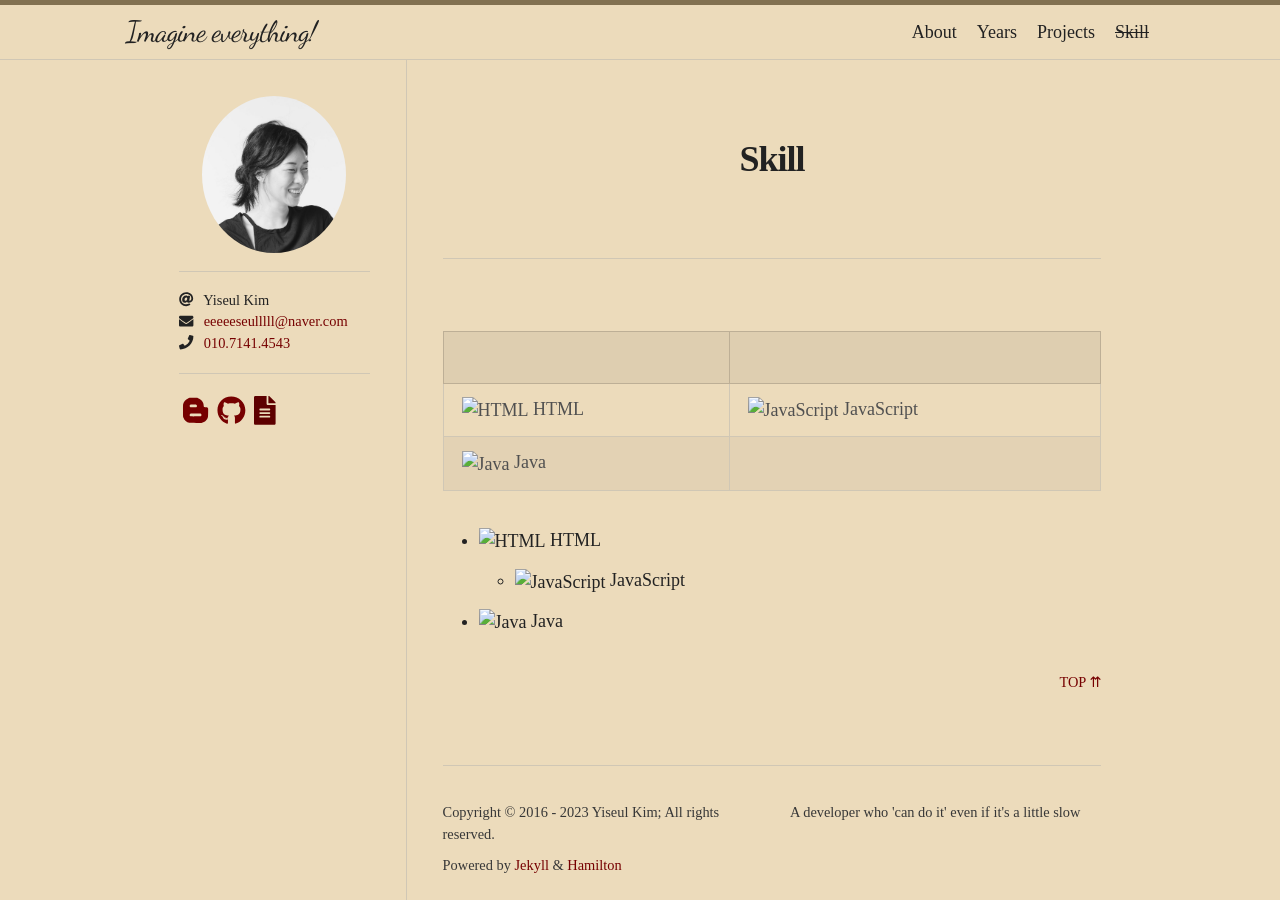
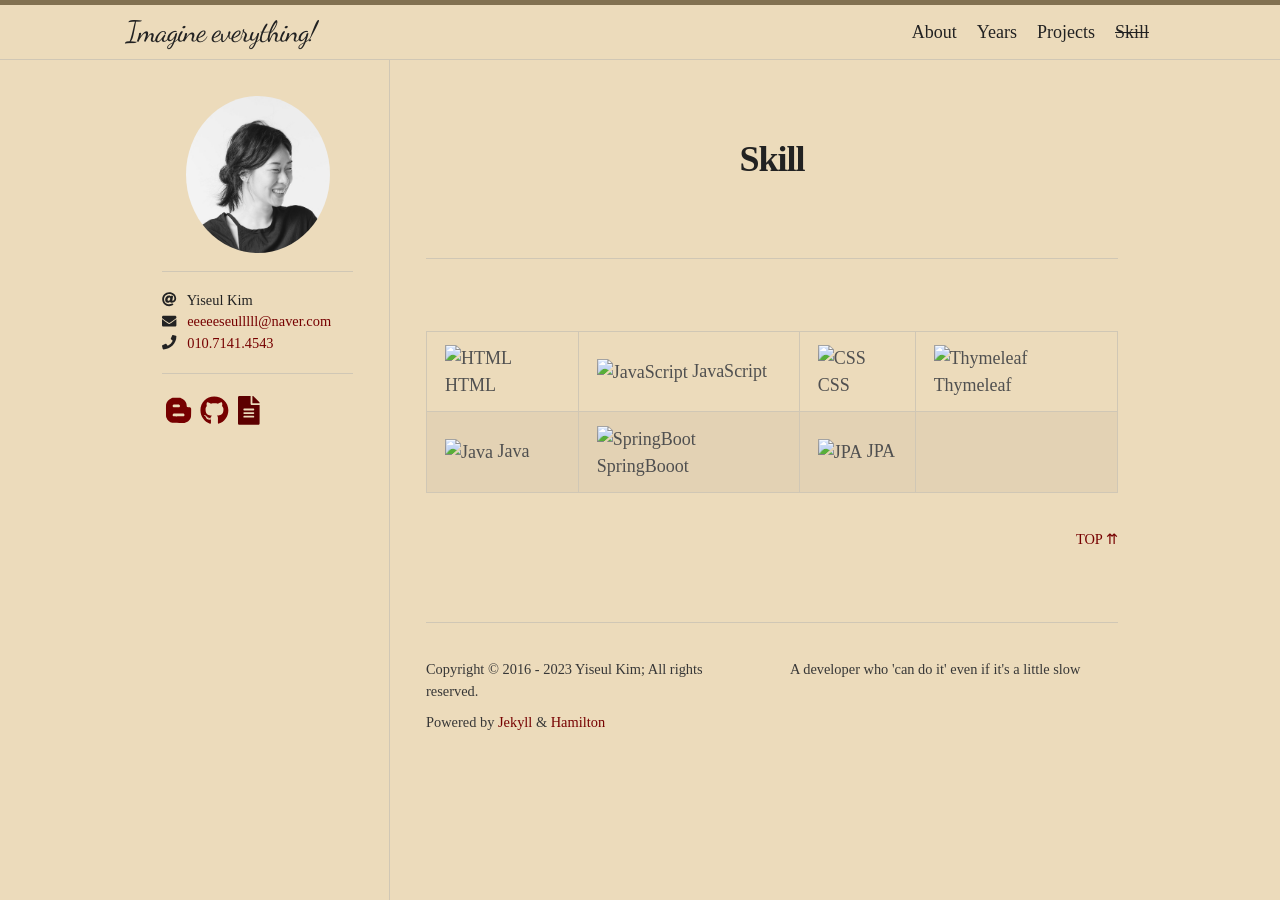
Before and after one commit to eseulssi/kimyiseul.github.io, a Jekyll site: the page built from skill.md, in a window 1280 px wide. Built offline with Jekyll 4.4.1, drawn with Linux system fonts in a browser that asks for light colours; nearby versions of some CDN libraries; some web fonts are replaced.

Commit message:
스킬추가

```diff
--- a/skill.md
+++ b/skill.md
@@ -4,11 +4,5 @@ title: Skill
 permalink: /skill/
 ---
 
-| | |
-| --- | --- |
-| ![HTML](html5.svg) HTML | ![JavaScript](square-js.svg) JavaScript |
-| ![Java](java.svg) Java | |
-
-- ![HTML](html5.svg) HTML
-  - ![JavaScript](square-js.svg) JavaScript
-- ![Java](java.svg) Java
+| ![HTML](html.png)   HTML | ![JavaScript](javascript.png)    JavaScript | ![CSS](css.png)    CSS| ![Thymeleaf](Thymeleaf.png)    Thymeleaf|
+| ![Java](java.png)   Java | ![SpringBoot](springboot.png)    SpringBooot | ![JPA](JPA.png)    JPA|
```
Also changed, not shown: JPA.png (added), Thymeleaf.png (added), css.png (added), html.png (added), html5.svg (deleted), java.png (added), java.svg (deleted), javascript.png (added), springboot.png (added), square-js.svg (deleted).
